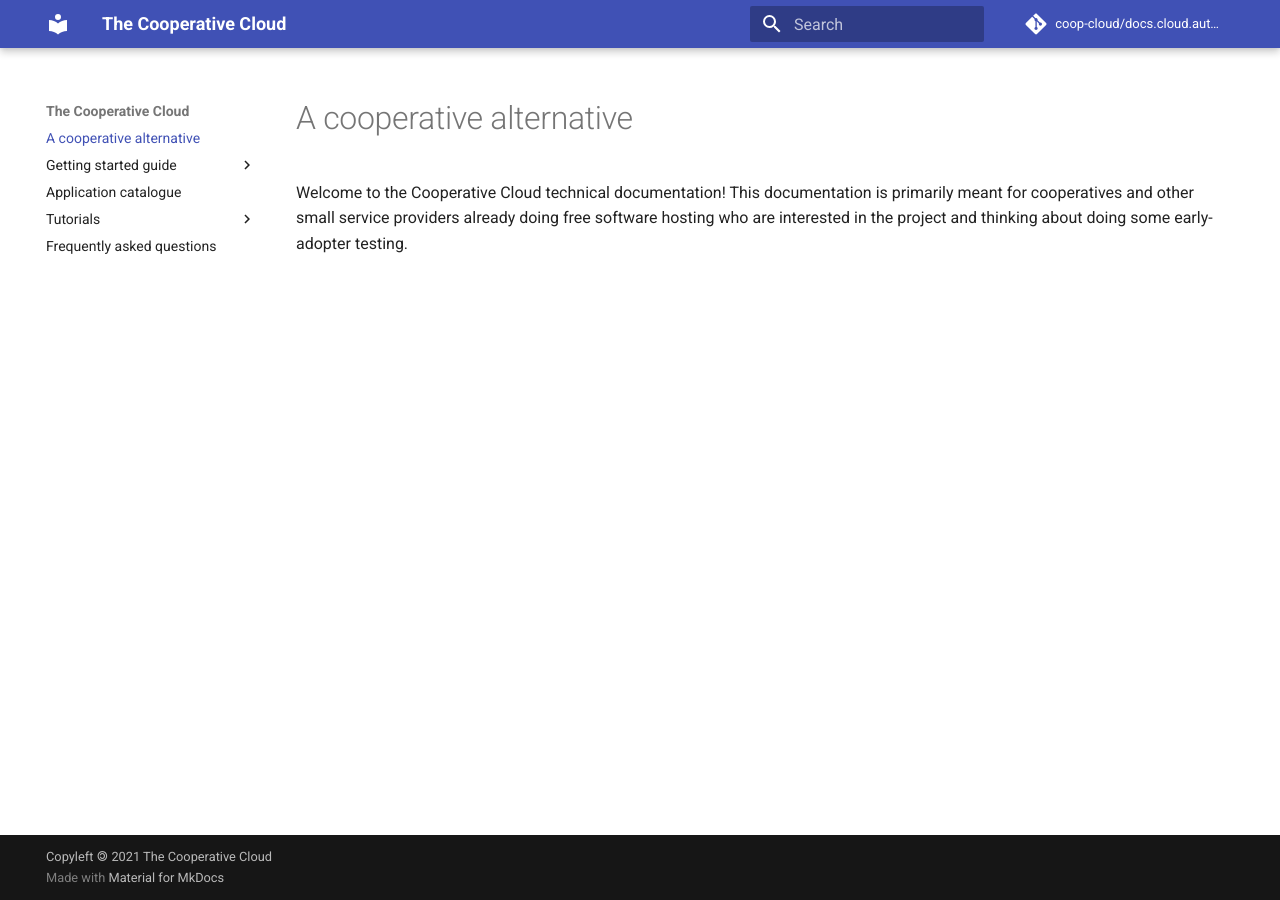
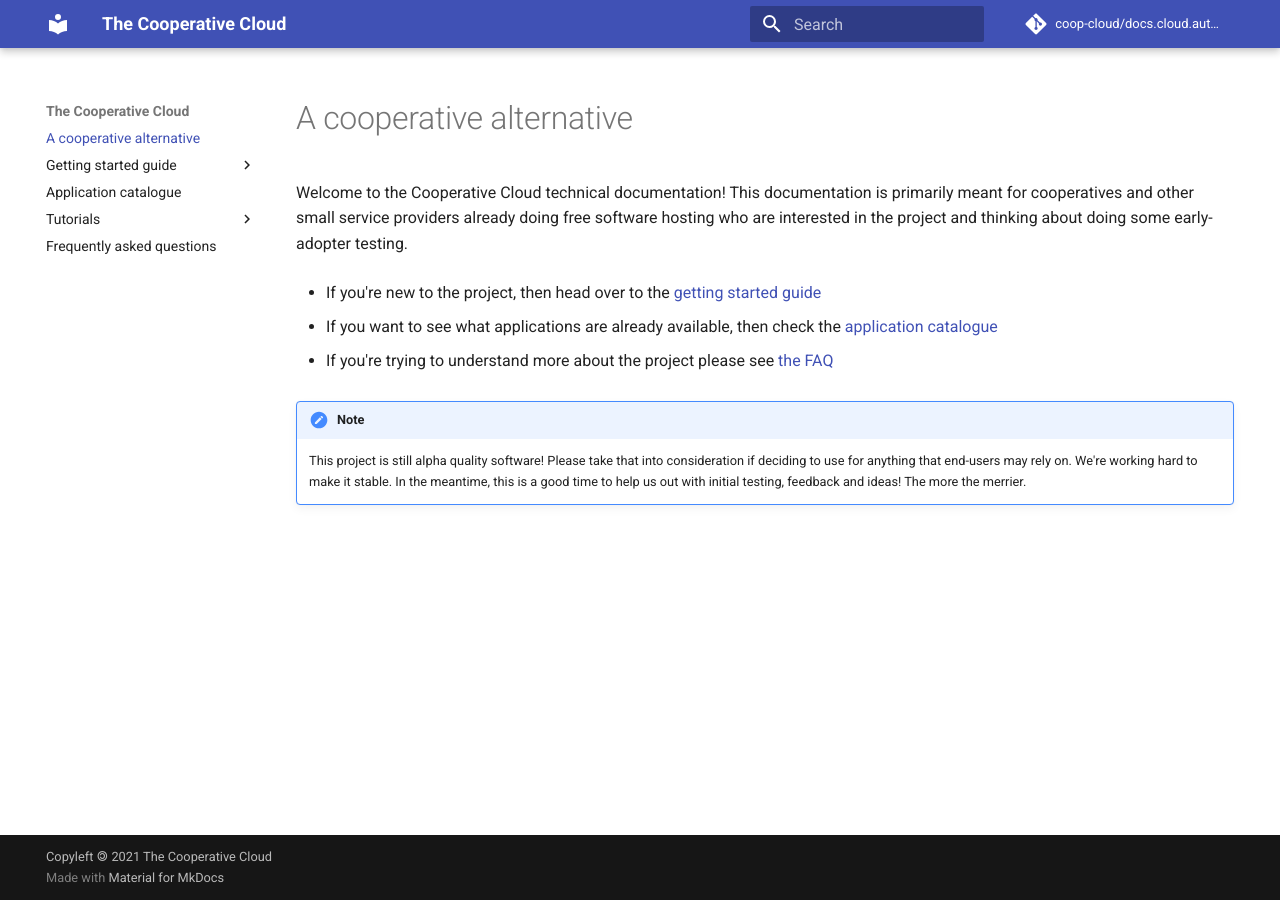
Before and after one commit to mayel/docs.coopcloud.tech, an MkDocs documentation site: the page built from docs/index.md, in a window 1280 px wide. Built offline with MkDocs 1.6.1 and Material for MkDocs 9.7.7, drawn with Linux system fonts in a browser that asks for light colours.

Commit message:
Squash that intro page

```diff
--- a/docs/index.md
+++ b/docs/index.md
@@ -6,3 +6,20 @@
 primarily meant for cooperatives and other small service providers already
 doing free software hosting who are interested in the project and thinking
 about doing some early-adopter testing.
+
+- If you're new to the project, then head over to the [getting started
+  guide](/overview/)
+
+- If you want to see what applications are already available, then check the
+  [application catalogue](/apps/)
+
+- If you're trying to understand more about the project please see [the
+  FAQ](/faq/)
+
+!!! note
+
+    This project is still alpha quality software! Please take that into
+    consideration if deciding to use for anything that end-users may rely on.
+    We're working hard to make it stable. In the meantime, this is a good time
+    to help us out with initial testing, feedback and ideas! The more the
+    merrier.
```
